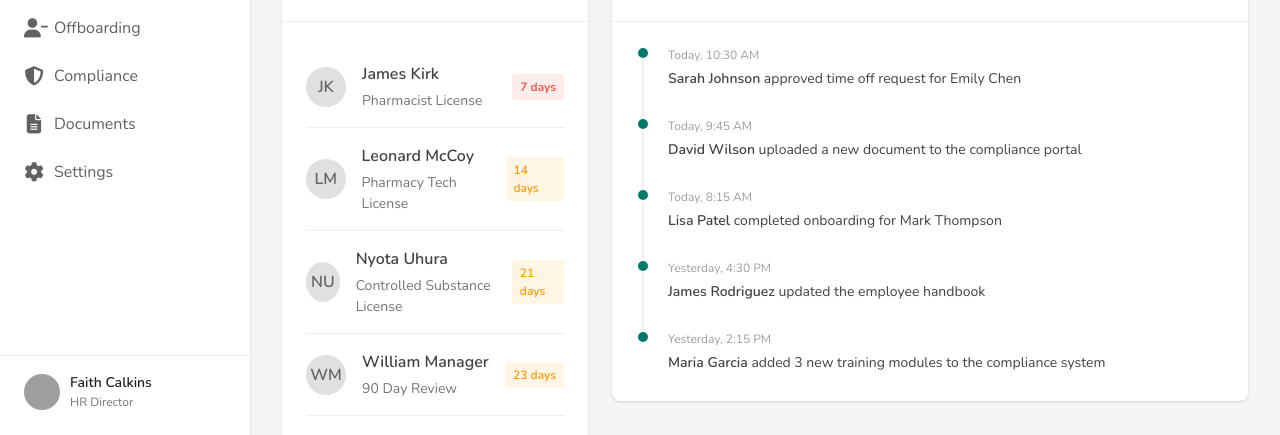
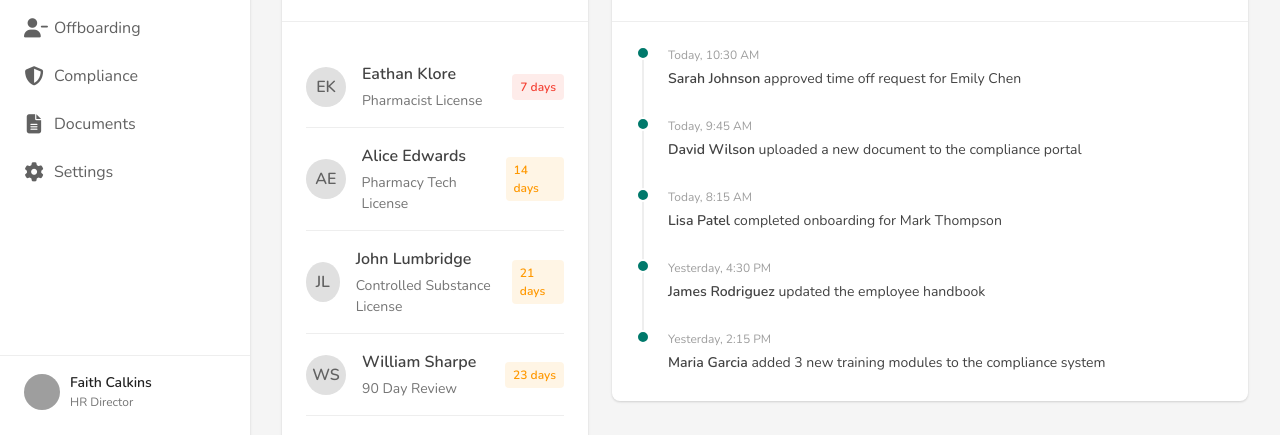
Before and after one commit to Latteralus/MCHR, a Next.js app: page / in a window 1280 px wide. Shown: the part 349-784 px from the top of the page. Built offline with nearby package versions, Linux system fonts and the light colour scheme; grey boxes are pictures that could not be loaded.

Commit message:
Update index.js

```diff
--- a/pages/index.js
+++ b/pages/index.js
@@ -171,33 +171,33 @@ export default function Dashboard() {
                 </div>
                 <div className="card-body">
                   <div className="license-item">
-                    <div className="license-item-avatar">JK</div>
+                    <div className="license-item-avatar">EK</div>
                     <div className="license-item-info">
-                      <div className="license-item-name">James Kirk</div>
+                      <div className="license-item-name">Eathan Klore</div>
                       <div className="license-item-detail">Pharmacist License</div>
                     </div>
                     <div className="license-status status-danger">7 days</div>
                   </div>
                   <div className="license-item">
-                    <div className="license-item-avatar">LM</div>
+                    <div className="license-item-avatar">AE</div>
                     <div className="license-item-info">
-                      <div className="license-item-name">Leonard McCoy</div>
+                      <div className="license-item-name">Alice Edwards</div>
                       <div className="license-item-detail">Pharmacy Tech License</div>
                     </div>
                     <div className="license-status status-warning">14 days</div>
                   </div>
                   <div className="license-item">
-                    <div className="license-item-avatar">NU</div>
+                    <div className="license-item-avatar">JL</div>
                     <div className="license-item-info">
-                      <div className="license-item-name">Nyota Uhura</div>
+                      <div className="license-item-name">John Lumbridge</div>
                       <div className="license-item-detail">Controlled Substance License</div>
                     </div>
                     <div className="license-status status-warning">21 days</div>
                   </div>
                   <div className="license-item">
-                    <div className="license-item-avatar">WM</div>
+                    <div className="license-item-avatar">WS</div>
                     <div className="license-item-info">
-                      <div className="license-item-name">William Manager</div>
+                      <div className="license-item-name">William Sharpe</div>
                       <div className="license-item-detail">90 Day Review</div>
                     </div>
                     <div className="license-status status-warning">23 days</div>
```
